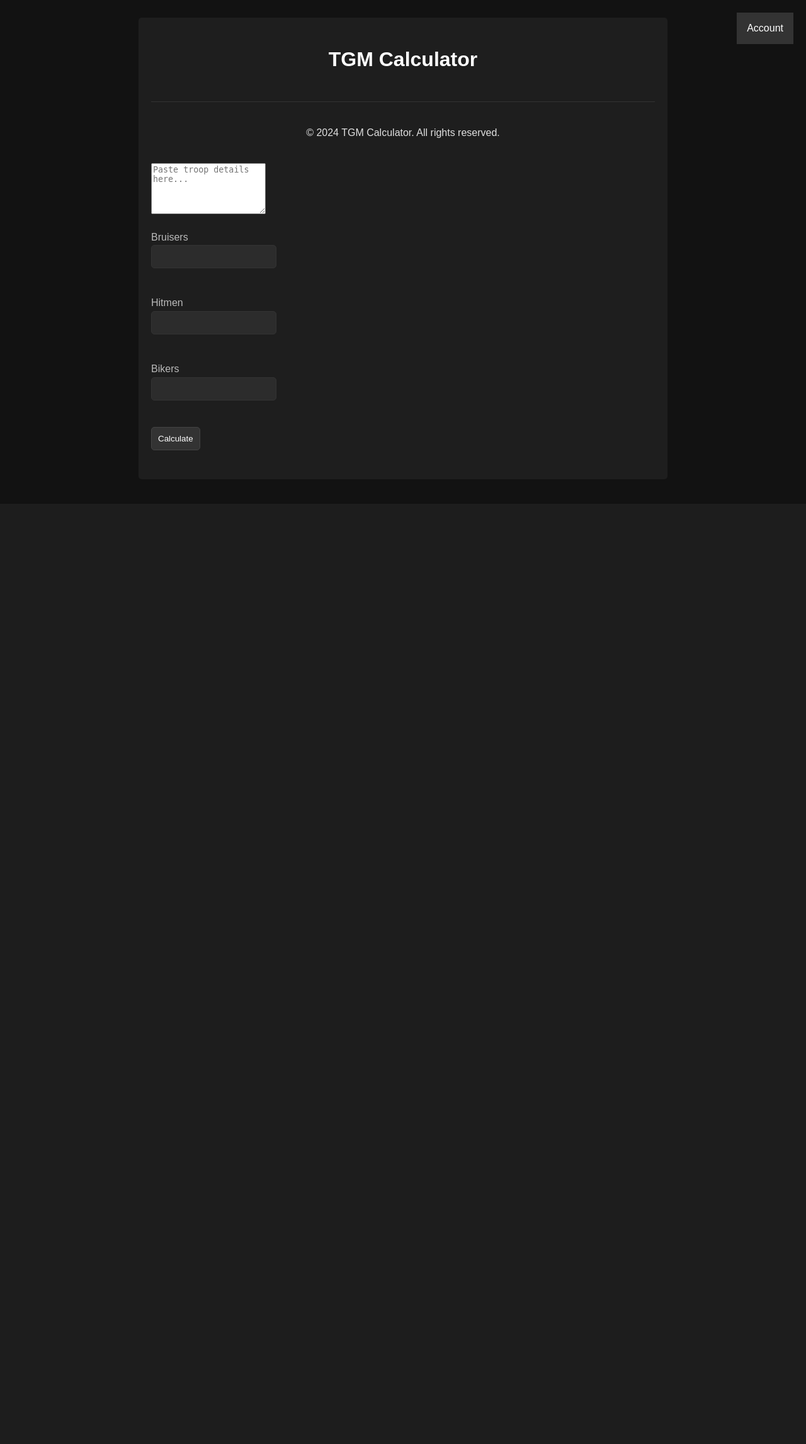
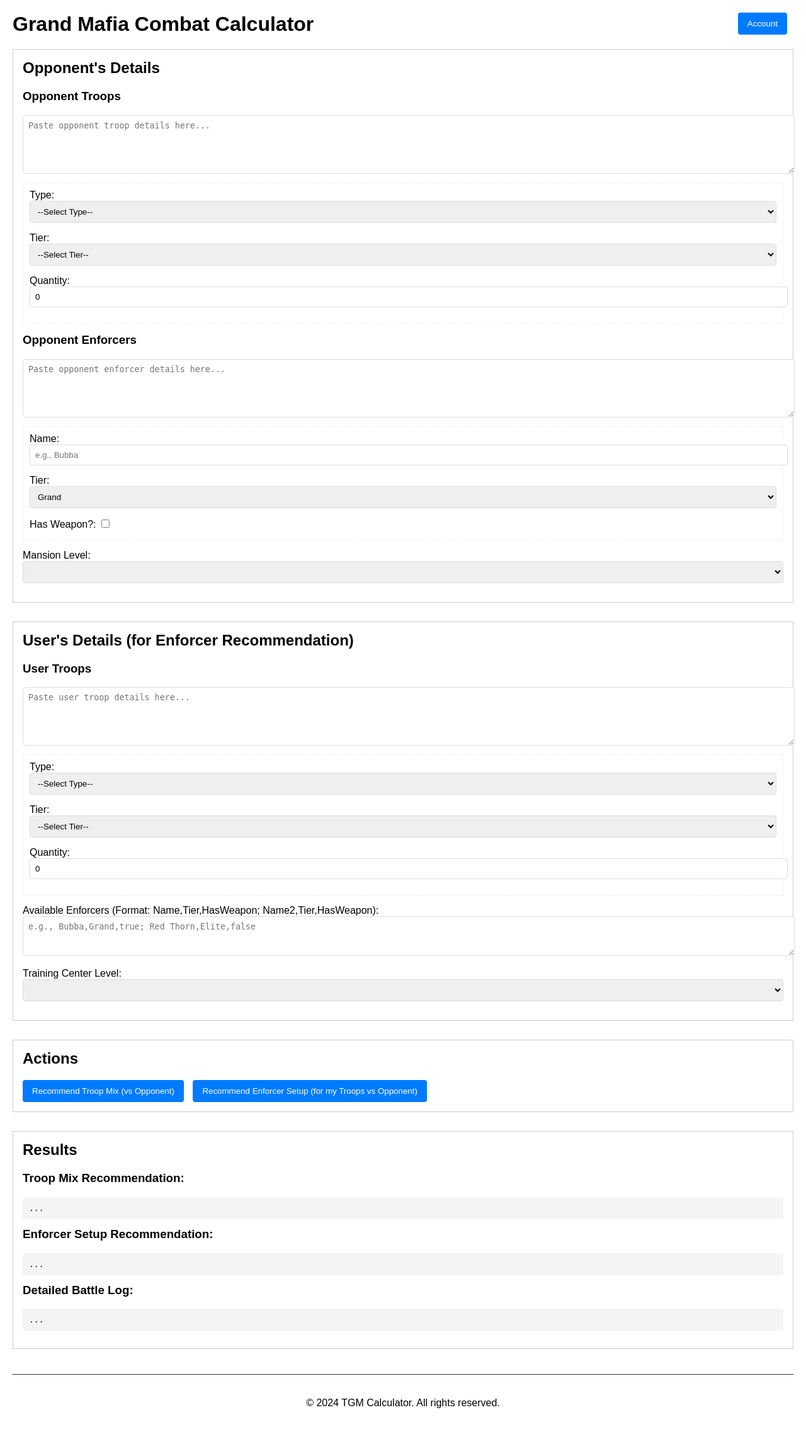
Before and after one commit to brewmarsh/tgm-calc, a Flask app: page / in a window 1280 px wide. Shown: the whole page at 63% size. Before the commit the page ends 715 px from the top, so only its background shows below. Run offline with Flask 3, Linux system fonts and the light colour scheme; lists and menus that the app fills with data are empty; parts of the project's set-up code (start-up, migrations or seed data) failed here and were passed over; some libraries are stand-ins or nearby versions.

Commit message:
I am adding a text input for troops and enforcers, and I will update the level input.

```diff
--- a/templates/index.html
+++ b/templates/index.html
@@ -1,163 +1,166 @@
 <!DOCTYPE html>
-<html>
+<html lang="en">
 <head>
-    <title>TGM Calculator</title>
+    <meta charset="UTF-8">
+    <meta name="viewport" content="width=device-width, initial-scale=1.0">
+    <title>Grand Mafia Combat Calculator</title>
     <style>
-        body {
-            font-family: sans-serif;
-            background-color: #121212;
-            color: #e0e0e0;
-            line-height: 1.6;
-            padding: 20px;
-        }
-        .container {
-            max-width: 800px;
-            margin: auto;
-            background: #1e1e1e;
-            padding: 20px;
-            border-radius: 5px;
-        }
-        h1, h2 {
-            text-align: center;
-            color: #ffffff;
-        }
-        form {
-            display: flex;
-            flex-direction: column;
-        }
-        label {
-            margin-bottom: 5px;
-            color: #bbbbbb;
-        }
-        input[type="number"], input[type="submit"] {
-            padding: 10px;
-            margin-bottom: 10px;
-            border-radius: 5px;
-            border: 1px solid #333;
-            background-color: #2c2c2c;
-            color: #e0e0e0;
-        }
-        input[type="submit"] {
-            background-color: #333;
-            color: #fff;
-            cursor: pointer;
-            border: 1px solid #444;
-        }
-        .result {
-            margin-top: 20px;
-        }
+        body { font-family: sans-serif; margin: 20px; }
+        section { margin-bottom: 30px; padding: 15px; border: 1px solid #ccc; }
+        h1, h2, h3 { margin-top: 0; }
+        label { display: block; margin-bottom: 5px; }
+        input[type="number"], input[type="text"], select, textarea { width: 100%; margin-bottom: 10px; padding: 8px; border: 1px solid #ddd; border-radius: 4px; }
+        .troop-group, .enforcer-group { margin-bottom: 15px; padding: 10px; border: 1px dashed #eee; }
+        button { padding: 10px 15px; background-color: #007bff; color: white; border: none; border-radius: 4px; cursor: pointer; margin-right: 10px; }
+        button:hover { background-color: #0056b3; }
+        pre { background-color: #f4f4f4; padding: 10px; border-radius: 4px; white-space: pre-wrap; word-wrap: break-word; }
+        .profile-button { position: absolute; top: 20px; right: 20px; }
+        .profile-button .dropdown-content { display: none; position: absolute; background-color: #f9f9f9; min-width: 160px; box-shadow: 0px 8px 16px 0px rgba(0,0,0,0.2); z-index: 1; }
+        .profile-button:hover .dropdown-content { display: block; }
+        .profile-button .dropdown-content a { color: black; padding: 12px 16px; text-decoration: none; display: block; }
+        .profile-button .dropdown-content a:hover { background-color: #f1f1f1; }
+        footer { text-align: center; padding: 20px; margin-top: 40px; border-top: 1px solid #333; }
     </style>
 </head>
 <body>
-    <div class="container">
-        <h1>TGM Calculator</h1>
-
-<style>
-    .profile-button {
-        position: absolute;
-        top: 20px;
-        right: 20px;
-    }
-    .dropbtn {
-        background-color: #333;
-        color: white;
-        padding: 16px;
-        font-size: 16px;
-        border: none;
-        cursor: pointer;
-    }
-    .dropdown {
-        position: relative;
-        display: inline-block;
-    }
-    .dropdown-content {
-        display: none;
-        position: absolute;
-        background-color: #f9f9f9;
-        min-width: 160px;
-        box-shadow: 0px 8px 16px 0px rgba(0,0,0,0.2);
-        z-index: 1;
-    }
-    .dropdown-content a {
-        color: black;
-        padding: 12px 16px;
-        text-decoration: none;
-        display: block;
-    }
-    .dropdown-content a:hover {background-color: #f1f1f1}
-    .dropdown:hover .dropdown-content {
-        display: block;
-    }
-    .dropdown:hover .dropbtn {
-        background-color: #555;
-    }
-    footer {
-        text-align: center;
-        padding: 20px;
-        margin-top: 40px;
-        border-top: 1px solid #333;
-    }
-</style>
+    <h1>Grand Mafia Combat Calculator</h1>
 
     <div class="profile-button">
         {% if current_user.is_authenticated %}
             <div class="dropdown">
                 <button class="dropbtn">{{ current_user.username }}</button>
                 <div class="dropdown-content">
-                <a href="{{ url_for('profile') }}">Profile</a>
-                <a href="{{ url_for('change_password') }}">Change Password</a>
-                <a href="{{ url_for('find_friends') }}">Find Friends</a>
-                <a href="{{ url_for('logout') }}">Logout</a>
+                    <a href="{{ url_for('main.profile') }}">Profile</a>
+                    <a href="{{ url_for('main.change_password') }}">Change Password</a>
+                    <a href="{{ url_for('main.find_friends') }}">Find Friends</a>
+                    <a href="{{ url_for('auth.logout') }}">Logout</a>
                 </div>
             </div>
         {% else %}
             <div class="dropdown">
                 <button class="dropbtn">Account</button>
                 <div class="dropdown-content">
-                <a href="{{ url_for('login') }}">Login</a>
-                <a href="{{ url_for('register') }}">Register</a>
+                    <a href="{{ url_for('auth.login') }}">Login</a>
+                    <a href="{{ url_for('auth.register') }}">Register</a>
                 </div>
             </div>
         {% endif %}
     </div>
+
+    <section id="opponent-details-section">
+        <h2>Opponent's Details</h2>
+
+        <h3>Opponent Troops</h3>
+        <textarea id="opponent-troops-text" rows="5" placeholder="Paste opponent troop details here..."></textarea>
+        <div id="opponent-troops-list">
+            <!-- Opponent Troop Group 1 -->
+            <div class="troop-group">
+                <label>Type:
+                    <select class="opponent-troop-type">
+                        <option value="">--Select Type--</option>
+                        <option value="Bruiser">Bruiser</option>
+                        <option value="Hitman">Hitman</option>
+                        <option value="Biker">Biker</option>
+                        <option value="Mortar Car">Mortar Car</option>
+                    </select>
+                </label>
+                <label>Tier:
+                    <select class="opponent-troop-tier">
+                        <option value="">--Select Tier--</option>
+                        <option value="T1">T1</option><option value="T2">T2</option><option value="T3">T3</option>
+                        <option value="T4">T4</option><option value="T5">T5</option>
+                    </select>
+                </label>
+                <label>Quantity: <input type="number" class="opponent-troop-quantity" value="0" min="0"></label>
+            </div>
+        </div>
+
+        <h3>Opponent Enforcers</h3>
+        <textarea id="opponent-enforcers-text" rows="5" placeholder="Paste opponent enforcer details here..."></textarea>
+        <div id="opponent-enforcers-list">
+            <!-- Opponent Enforcer Group 1 -->
+            <div class="enforcer-group">
+                <label>Name: <input type="text" class="opponent-enforcer-name" placeholder="e.g., Bubba"></label>
+                <label>Tier:
+                    <select class="opponent-enforcer-tier">
+                        <option value="Plain">Plain</option><option value="Simple">Simple</option>
+                        <option value="Rare">Rare</option><option value="Elite">Elite</option>
+                        <option value="Grand" selected>Grand</option>
+                    </select>
+                </label>
+                <label>Has Weapon?: <input type="checkbox" class="opponent-enforcer-weapon"></label>
+            </div>
+        </div>
+
+        <label for="opponent-tc-level">Mansion Level:
+            <select id="opponent-tc-level"></select>
+        </label>
+    </section>
+
+    <section id="user-details-section">
+        <h2>User's Details (for Enforcer Recommendation)</h2>
+
+        <h3>User Troops</h3>
+        <textarea id="user-troops-text" rows="5" placeholder="Paste user troop details here..."></textarea>
+        <div id="user-troops-list">
+            <!-- User Troop Group 1 -->
+            <div class="troop-group">
+                <label>Type:
+                    <select class="user-troop-type">
+                        <option value="">--Select Type--</option>
+                        <option value="Bruiser">Bruiser</option>
+                        <option value="Hitman">Hitman</option>
+                        <option value="Biker">Biker</option>
+                        <option value="Mortar Car">Mortar Car</option>
+                    </select>
+                </label>
+                <label>Tier:
+                    <select class="user-troop-tier">
+                        <option value="">--Select Tier--</option>
+                        <option value="T1">T1</option><option value="T2">T2</option><option value="T3">T3</option>
+                        <option value="T4">T4</option><option value="T5">T5</option>
+                    </select>
+                </label>
+                <label>Quantity: <input type="number" class="user-troop-quantity" value="0" min="0"></label>
+            </div>
+        </div>
+
+        <label for="user-available-enforcers">Available Enforcers (Format: Name,Tier,HasWeapon; Name2,Tier,HasWeapon):
+            <textarea id="user-available-enforcers" rows="3" placeholder="e.g., Bubba,Grand,true; Red Thorn,Elite,false"></textarea>
+        </label>
+
+        <label for="user-tc-level">Training Center Level:
+            <select id="user-tc-level"></select>
+        </label>
+    </section>
+
+    <section id="actions-section">
+        <h2>Actions</h2>
+        <button id="btn-recommend-troop-mix">Recommend Troop Mix (vs Opponent)</button>
+        <button id="btn-recommend-enforcer-setup">Recommend Enforcer Setup (for my Troops vs Opponent)</button>
+    </section>
+
+    <section id="output-section">
+        <h2>Results</h2>
+        <div id="troop-mix-recommendation-output">
+            <h3>Troop Mix Recommendation:</h3>
+            <pre>...</pre>
+        </div>
+        <div id="enforcer-setup-recommendation-output">
+            <h3>Enforcer Setup Recommendation:</h3>
+            <pre>...</pre>
+        </div>
+        <div id="detailed-battle-log-output">
+            <h3>Detailed Battle Log:</h3>
+            <pre>...</pre>
+        </div>
+    </section>
+
     <footer>
         <p>&copy; 2024 TGM Calculator. All rights reserved.</p>
     </footer>
 
-        <textarea id="troops-text" rows="5" placeholder="Paste troop details here..."></textarea>
-        <form action="/calculate" method="post">
-            {{ form.hidden_tag() }}
-            <p>
-                {{ form.bruisers.label }}<br>
-                {{ form.bruisers(size=32) }}<br>
-                {% for error in form.bruisers.errors %}
-                <span class="alert">{{ error }}</span>
-                {% endfor %}
-            </p>
-            <p>
-                {{ form.hitmen.label }}<br>
-                {{ form.hitmen(size=32) }}<br>
-                {% for error in form.hitmen.errors %}
-                <span class="alert">{{ error }}</span>
-                {% endfor %}
-            </p>
-            <p>
-                {{ form.bikers.label }}<br>
-                {{ form.bikers(size=32) }}<br>
-                {% for error in form.bikers.errors %}
-                <span class="alert">{{ error }}</span>
-                {% endfor %}
-            </p>
-            <p>{{ form.submit() }}</p>
-        </form>
-        {% if result %}
-            <div class="result">
-                <h2>Optimal Troop Composition:</h2>
-                <p>Bruisers: {{ result.bruisers }}</p>
-                <p>Hitmen: {{ result.hitmen }}</p>
-                <p>Bikers: {{ result.bikers }}</p>
-            </div>
-        {% endif %}
-    </div>
+    <script src="{{ url_for('static', filename='combat_logic.js') }}"></script>
+    <script src="{{ url_for('static', filename='ui_logic.js') }}"></script>
 </body>
 </html>
```
Also changed, not shown: ui_logic.js (+65 -8 lines). Lines whose indentation alone changed are shown as unchanged.
